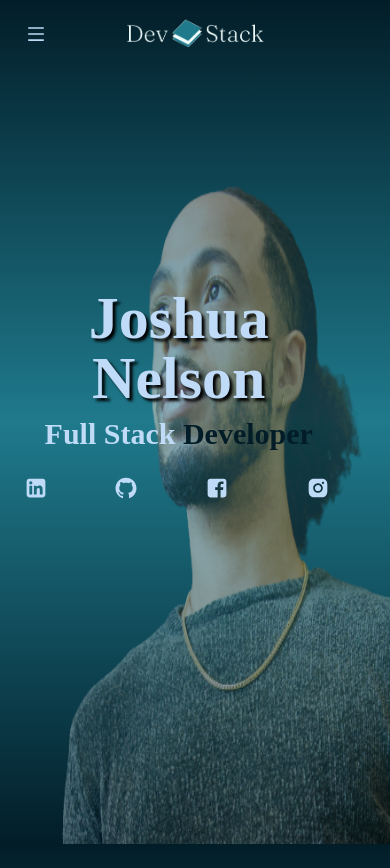
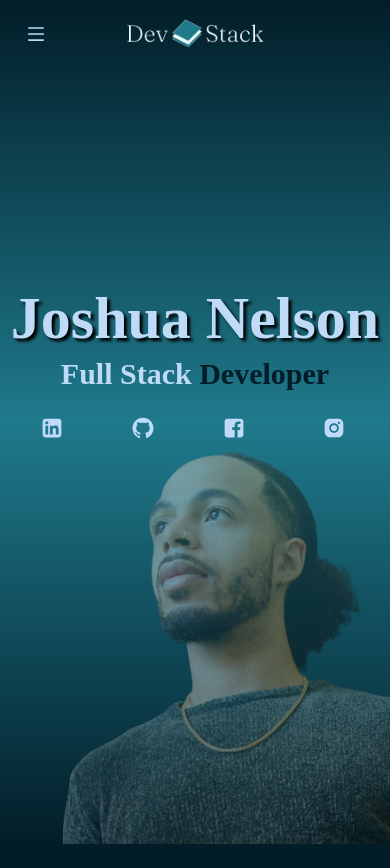
Before and after one commit to joshuanelsondev/devstack-project, a React (Create React App) app: page / in a window 390 px wide. After the commit the page ends 844 px from the top, so only its background shows below. Built offline with nearby package versions, Linux system fonts and the light colour scheme.

Commit message:
Edit responsiveness of the home page

```diff
--- a/src/Components/Nav.js
+++ b/src/Components/Nav.js
@@ -161,8 +161,8 @@ export default function Nav({ toggleMode }) {
           </div>
         </div>
 
-        <div className="h-full w-10 flex justify-center absolute top-6 left-4">
-          <div className="z-30 md:hidden">
+        <div className="h-10 w-10 flex justify-center absolute top-6 left-4">
+          <div className="z-10 md:hidden">
             <AiOutlineMenu
               onClick={toggleNav}
               className="text-blue transition-colors duration-300 ease-in-out transform hover:scale-110"
--- a/src/Pages/Home.js
+++ b/src/Pages/Home.js
@@ -15,9 +15,9 @@ export default function Home({ setErrorPage }) {
   }, []);
 
   return (
-    <div className="h-full w-11/12 flex flex-col">
+    <div className="h-full w-full flex flex-col">
       <div className="flex justify-center mt-52 gap-20 relative">
-        <div className="w-96 h-auto mt-20 text-center z-20 sm:bg-dark sm:bg-opacity-50 lg:bg-none">
+        <div className="w-96 h-auto mt-20 text-center z-20">
           <h1
             className="text-6xl text-blue font-semibold"
             style={{ "textShadow": "3px 3px 3px black" }}
@@ -100,7 +100,7 @@ export default function Home({ setErrorPage }) {
         <img
           src={headshotCopy}
           alt="headshot"
-          className="h-screen fixed top-0 right-0 opacity-50"
+          className="fixed bottom-0 right-0 opacity-40"
         />
       </div>
     </div>
```
